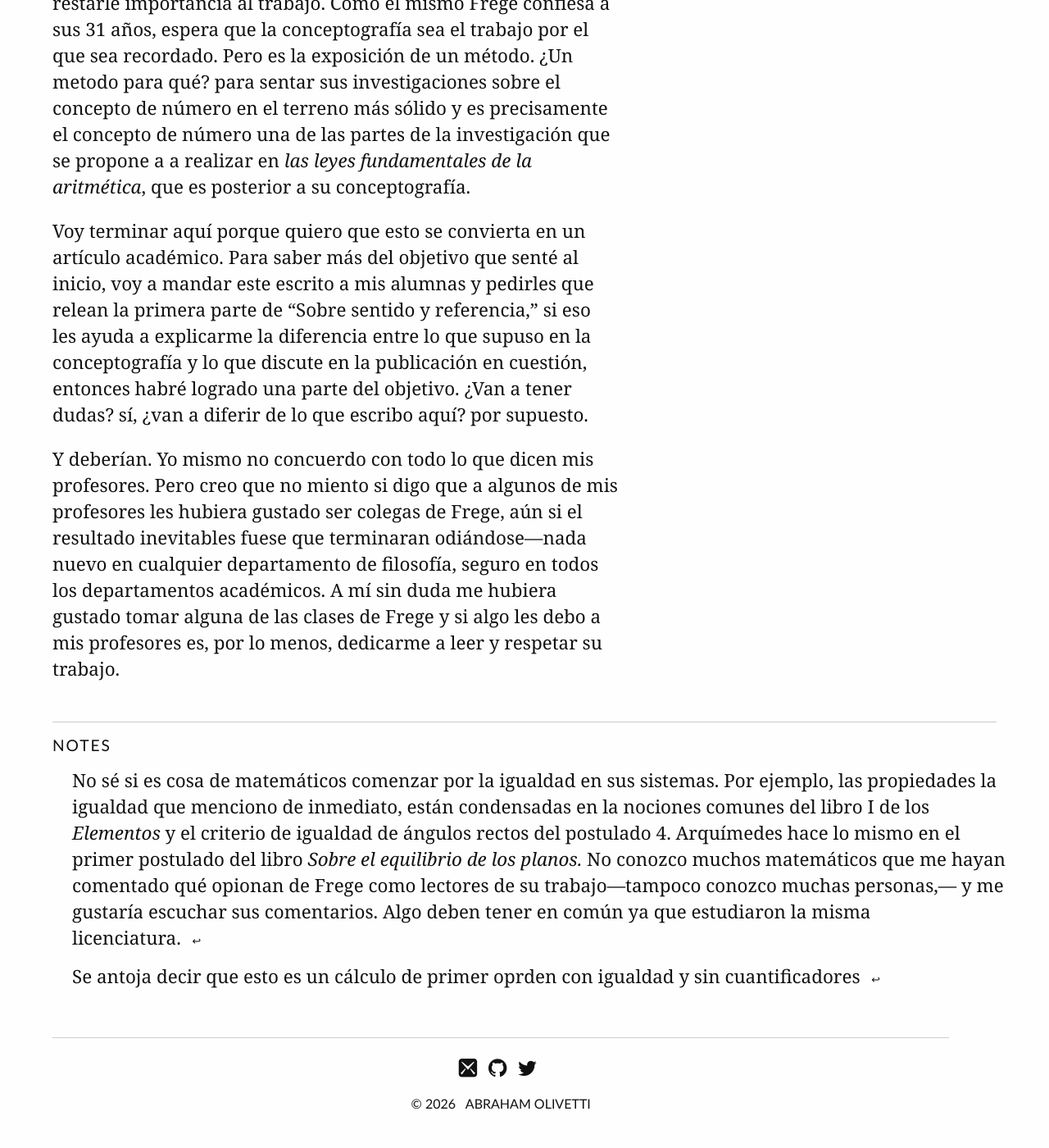
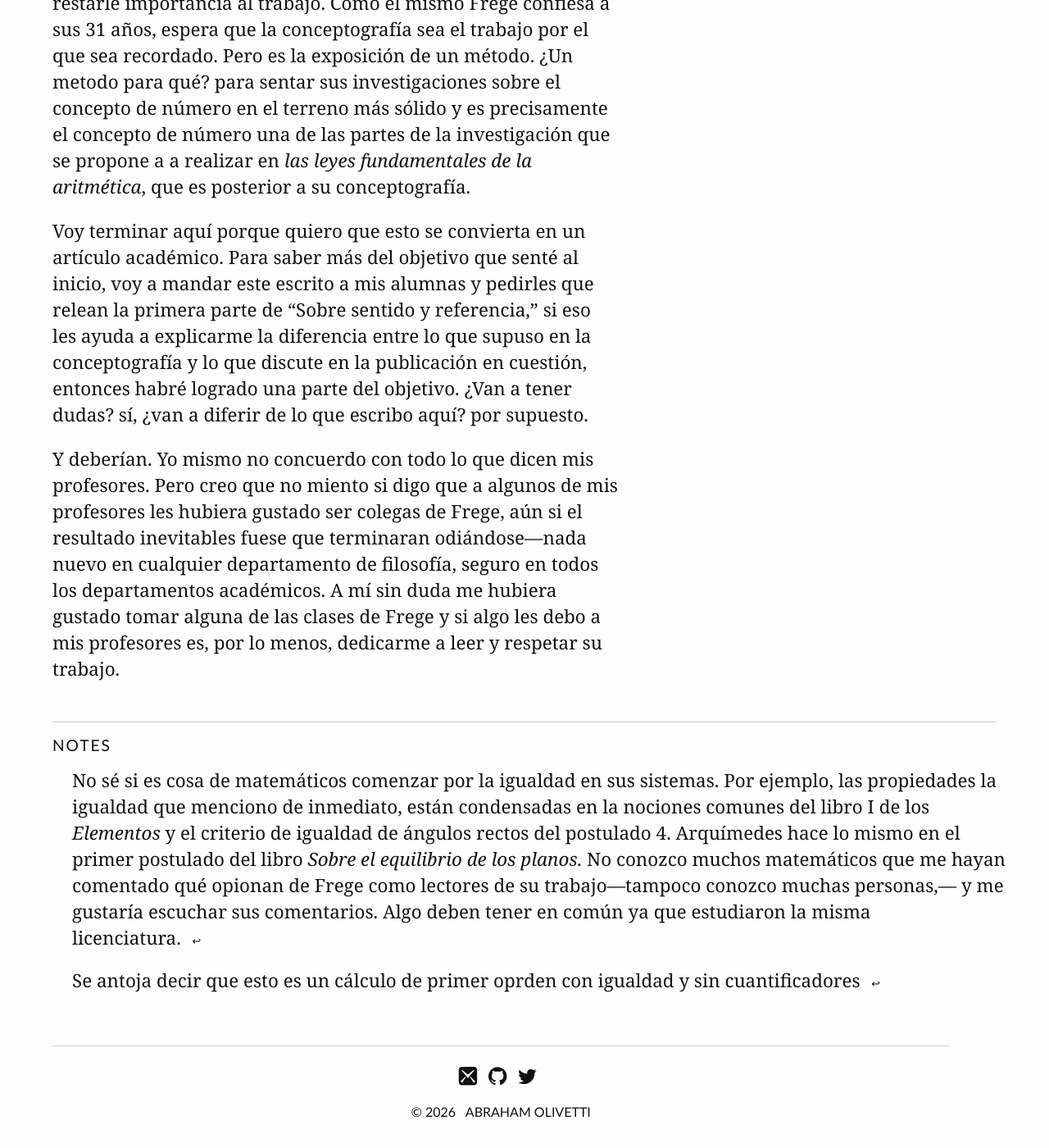
Before and after one commit to Oiuhukt/failosophy, a Jekyll site: the page built from _posts/2026-03-27-frege.md, in a window 1280 px wide and 1400 px high, scrolled down 8555 px. Shown: the whole window at 82% size. Built offline with Jekyll 4.4.1, drawn with Linux system fonts in a browser that asks for light colours; some web fonts are replaced.

Commit message:
dando formato al último post

```diff
--- a/css/tufte.scss
+++ b/css/tufte.scss
@@ -959,3 +959,19 @@
     position: relative;
     padding: 0 0.1rem;
 }
+
+/* Style the backlink in endnotes to match the call marker */
+.footnotes .reversefootnote {
+    text-decoration: none;
+    font-size: 0;
+
+    &:before {
+        content: "↩";
+        font-size: 0.8rem;
+        vertical-align: baseline;
+    }
+
+    &:hover:before {
+        text-decoration: underline;
+    }
+}
```
